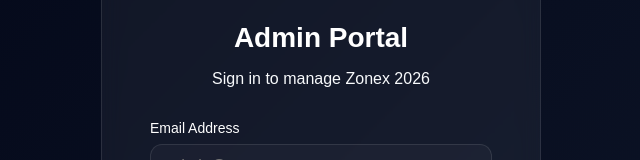
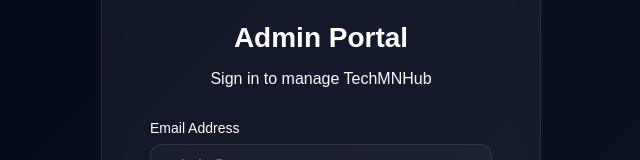
Before and after one commit to webdeveloperstechmnhub/admin, a React (Vite) app: page / in a window 1280 px wide. Shown: the part 212-372 px from the top of the page, without its empty margins (319-959 px from the left). Built offline with nearby package versions, Linux system fonts and the light colour scheme.

Commit message:
Updated Admin Panel

```diff
--- a/src/pages/AdminDashboard.jsx
+++ b/src/pages/AdminDashboard.jsx
@@ -587,7 +587,7 @@
         filterCategory === "all" || user.category === filterCategory;
       const matchesEvent =
         filterEvent === "all" ||
-        (user.eventShortName || "Zonex 2026") === filterEvent;
+        (user.eventShortName || "") === filterEvent;
 
       return matchesSearch && matchesStatus && matchesCategory && matchesEvent;
     });
@@ -657,7 +657,7 @@
       u.fullName || "",
       u.email || "",
       u.mobile || "",
-      u.eventShortName || "Zonex 2026",
+      u.eventShortName || "",
       u.college || "",
       u.courseYear || "",
       u.city || "",
@@ -702,7 +702,7 @@
   }, [users]);
 
   const eventOptions = useMemo(() => {
-    const userEvents = users.map((u) => u.eventShortName || "Zonex 2026");
+    const userEvents = users.map((u) => u.eventShortName || "").filter(Boolean);
     const createdEvents = events.map((e) => e.shortName).filter(Boolean);
     return [...new Set([...userEvents, ...createdEvents])];
   }, [users, events]);
@@ -764,7 +764,7 @@
         <div className="sidebar-header">
           <div className="logo">
             <Award size={32} />
-            <span>Zonex 2026</span>
+            <span>TechMNHub</span>
           </div>
         </div>
 
@@ -919,7 +919,7 @@
                     checkedInUsers.map((user) => (
                       <tr key={user._id}>
                         <td>{user.fullName}</td>
-                        <td>{user.eventShortName || "Zonex 2026"}</td>
+                        <td>{user.eventShortName || "—"}</td>
                         <td>{user.registrationId || "N/A"}</td>
                         <td>
                           {user.checkInTime
@@ -965,7 +965,7 @@
                 name="shortName"
                 value={eventForm.shortName}
                 onChange={handleEventInput}
-                placeholder="Short event name (e.g., Zonex 2026)"
+                placeholder="Short event name (e.g., TechFront 2026)"
                 required
               />
               <input
@@ -1359,7 +1359,7 @@
                         </div>
                       </td>
                       <td>
-                        <span className="category">{user.eventShortName || "Zonex 2026"}</span>
+                        <span className="category">{user.eventShortName || "—"}</span>
                       </td>
                       <td>
                         <div className="category-info">
--- a/src/pages/AdminLogin.jsx
+++ b/src/pages/AdminLogin.jsx
@@ -39,7 +39,7 @@
         <div className="login-header">
           <div className="brand-badge">TechMNHub</div>
           <h2>Admin Portal</h2>
-          <p>Sign in to manage Zonex 2026</p>
+          <p>Sign in to manage TechMNHub</p>
         </div>
 
         <form onSubmit={handleSubmit} className="login-form">
```
Also changed, not shown: 9 other files (tests, documents, lock files or other folders).
